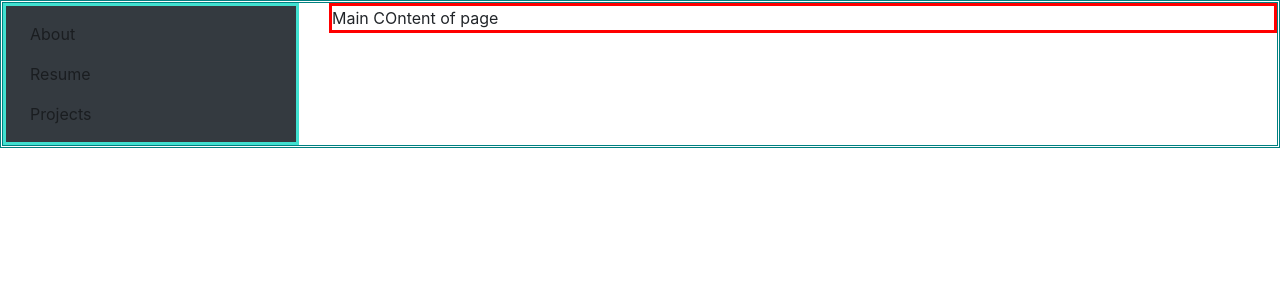
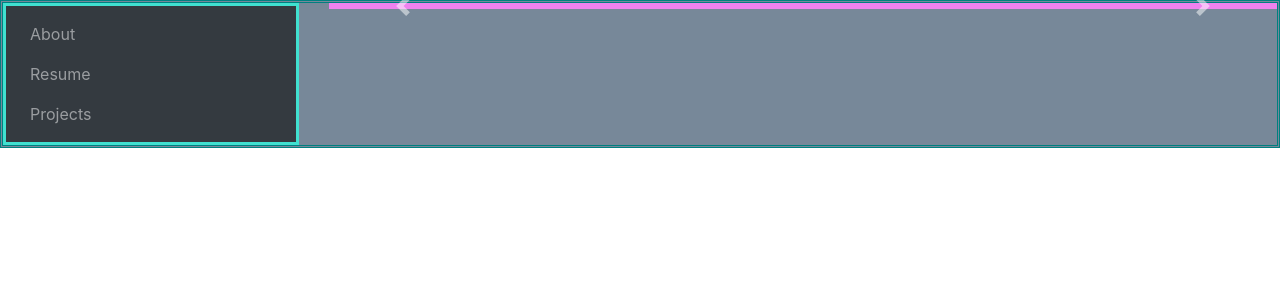
Before and after one commit to mova94/personal_website, a React (Create React App) app: page / in a window 1280 px wide. Shown: the top 300 px of the page. Built offline with nearby package versions, Linux system fonts and the light colour scheme.

Commit message:
added AOS for side bar and content(may switch just to carousel) -NM

```diff
--- a/package.json
+++ b/package.json
@@ -6,6 +6,7 @@
     "@testing-library/jest-dom": "^4.2.4",
     "@testing-library/react": "^9.3.2",
     "@testing-library/user-event": "^7.1.2",
+    "aos": "^2.3.4",
     "bootstrap": "^4.4.1",
     "react": "^16.13.0",
     "react-bootstrap": "^1.0.0-beta.17",
--- a/public/index.html
+++ b/public/index.html
@@ -24,6 +24,8 @@
       work correctly both with client-side routing and a non-root public URL.
       Learn how to configure a non-root public URL by running `npm run build`.
     -->
+    <script src="https://unpkg.com/aos@2.3.1/dist/aos.js"></script>
+    <link href="https://unpkg.com/aos@2.3.1/dist/aos.css" rel="stylesheet">
     <title>React App</title>
   </head>
   <body>
--- a/src/components/Content.js
+++ b/src/components/Content.js
@@ -1,10 +1,21 @@
 import React from 'react'
 
 import '../css/content.css';
+
+import { Carousel } from 'react-bootstrap';
+
 function Content() {
     return (
-        <div className="content">
-            Main COntent of page
+        <div className="content"
+        data-aos="fade-down"
+        data-aos-duration="3000">
+
+            <Carousel>
+                <Carousel.Item>
+
+                </Carousel.Item>
+            </Carousel>
+
         </div>
     );
 }
--- a/src/components/Main.js
+++ b/src/components/Main.js
@@ -1,12 +1,17 @@
-import React, {useState} from 'react';
+import React from 'react';
 
 import Sidebar from './Sidebar';
 import Content from './Content';
 
 import '../css/main.css'
 import { Container, Col, Row } from 'react-bootstrap';
+import AOS from 'aos';
 
-function Main() {
+class Main extends React.Component {
+    componentDidMount() {
+        AOS.init();
+    };
+    render(){
         return(
             <div className="Main">
                 <Container fluid="true">
@@ -19,4 +24,6 @@ function Main() {
         );
     }
 
+}
+
 export default Main;
--- a/src/components/Sidebar.js
+++ b/src/components/Sidebar.js
@@ -8,8 +8,11 @@ import { Nav } from 'react-bootstrap';
 function Sidebar() {
     //WILL USE REACT-ROUTER OR AUTOMATION SCROLL
     return(
-        <div className= "Sidebar">
-            <Navbar bg="dark" expand="lg">
+        <div className= "Sidebar"
+        data-aos="fade-right"
+        data-aos-duration="3000">
+
+            <Navbar bg="dark" variant="dark" expand="lg">
                 <Nav className="flex-column">
                     <Nav.Item>
                         <Nav.Link href="#">About</Nav.Link>
--- a/src/css/content.css
+++ b/src/css/content.css
@@ -1,4 +1,4 @@
 .content{
-    border: red;
+    border: violet;
     border-style: solid;
 }
--- a/src/css/main.css
+++ b/src/css/main.css
@@ -1,6 +1,7 @@
 .Main{
     border: teal;
     border-style: double;
+    background-color: lightslategray;
 }
 
 .container{
```
Also changed, not shown: src/css/sidebar.css (line endings or trailing spaces), 1 other file (tests, documents, lock files or other folders). Lines whose indentation alone changed are shown as unchanged.
